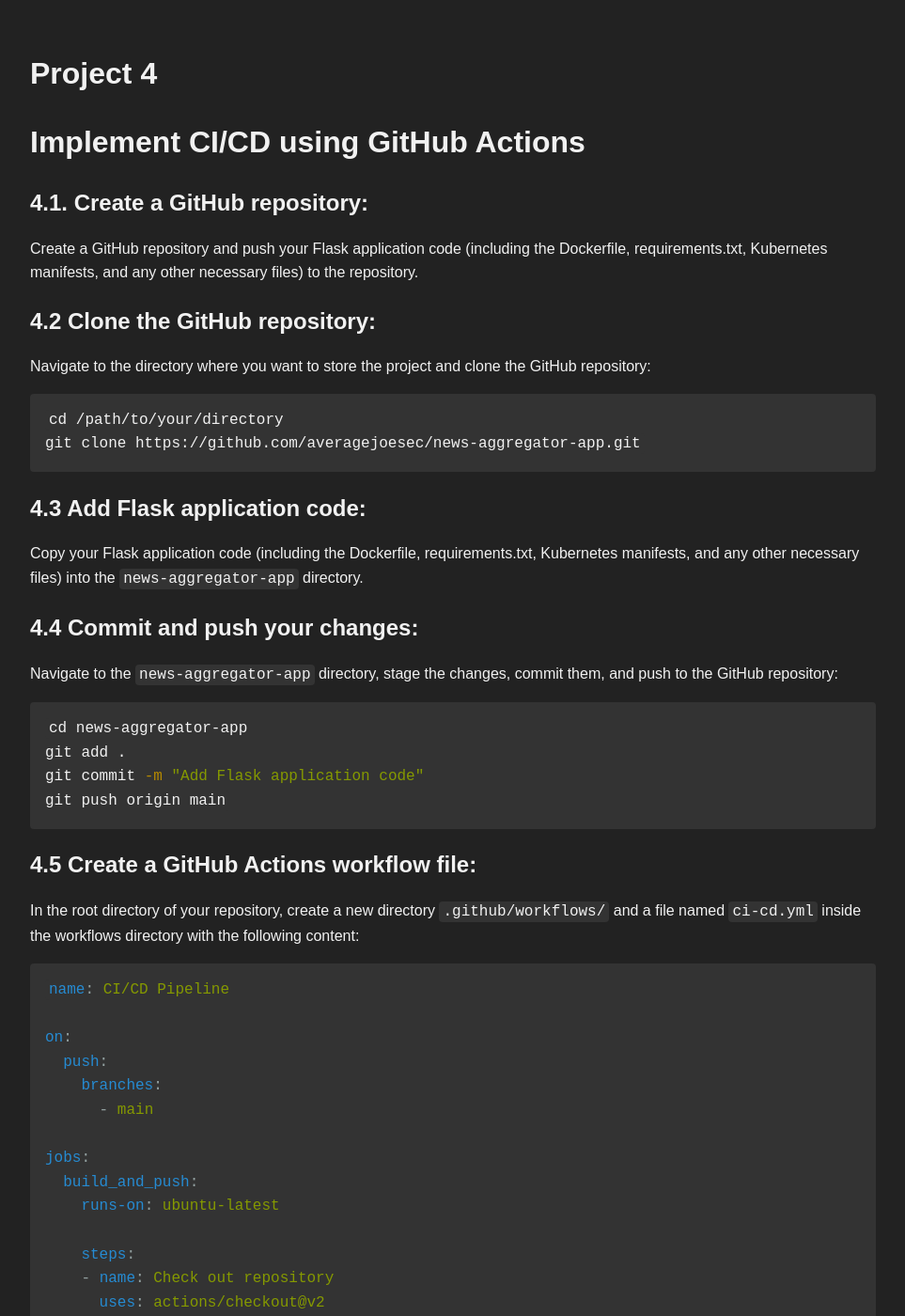
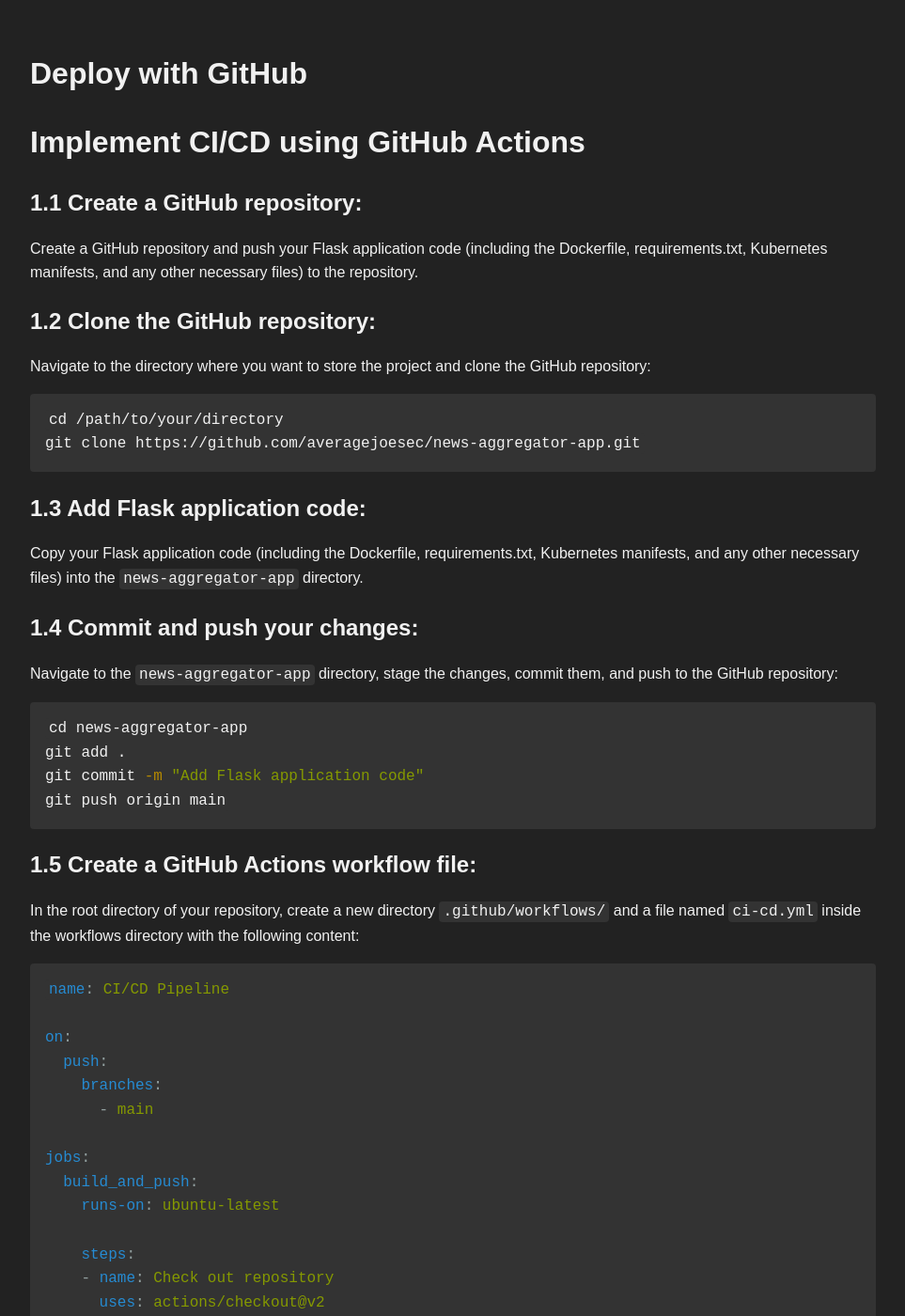
Before and after one commit to Averagejoesec/averagejoesec.github.io, a Jekyll site: the page built from project_pages/deploy-with-github.md, in a window 1280 px wide and 1400 px high. Shown: the whole window at 94% size, without its empty margins (158-1121 px from the left). Built offline with Jekyll 4.4.1, drawn with Linux system fonts in a browser that asks for light colours; some of the changed text lies outside the part shown.

Commit message:
clean up md files

````diff
--- a/project_pages/project4.md
+++ b/project_pages/deploy-with-github.md
@@ -1,15 +1,15 @@
 ---
 layout: project
-title: Project 4
+title: Deploy with GitHub
 ---
 
 # Implement CI/CD using GitHub Actions
 
-## 4.1. Create a GitHub repository:
+## 1.1 Create a GitHub repository:
 
 Create a GitHub repository and push your Flask application code (including the Dockerfile, requirements.txt, Kubernetes manifests, and any other necessary files) to the repository.
 
-## 4.2 Clone the GitHub repository:
+## 1.2 Clone the GitHub repository:
 
 Navigate to the directory where you want to store the project and clone the GitHub repository:
 
@@ -18,11 +18,11 @@
 git clone https://github.com/averagejoesec/news-aggregator-app.git
 ```
 
-## 4.3 Add Flask application code:
+## 1.3 Add Flask application code:
 
 Copy your Flask application code (including the Dockerfile, requirements.txt, Kubernetes manifests, and any other necessary files) into the `news-aggregator-app` directory.
 
-## 4.4 Commit and push your changes:
+## 1.4 Commit and push your changes:
 
 Navigate to the `news-aggregator-app` directory, stage the changes, commit them, and push to the GitHub repository:
 
@@ -33,9 +33,7 @@
 git push origin main
 ```
 
-
-
-## 4.5 Create a GitHub Actions workflow file:
+## 1.5 Create a GitHub Actions workflow file:
 
 In the root directory of your repository, create a new directory `.github/workflows/` and a file named `ci-cd.yml` inside the workflows directory with the following content:
 
@@ -99,7 +97,7 @@
 
 This workflow file defines the steps for building and pushing the Docker image to Amazon ECR and deploying the application to your Amazon EKS cluster using kubectl.
 
-## 4.6 Configure secrets:
+## 1.6 Configure secrets:
 
 In your GitHub repository, go to "Settings" > "Secrets" > "Actions" and add the following secrets:
 
````
Also changed, not shown: project_pages/create-sample-app.md (renamed from project_pages/project1.md, +1 -1 lines), project_pages/setup-aws-iam-vpc-app.md (renamed from project_pages/project2.md, +1 -1 lines).
